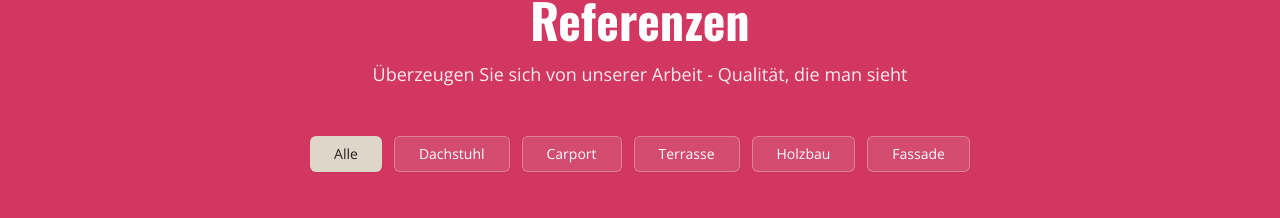
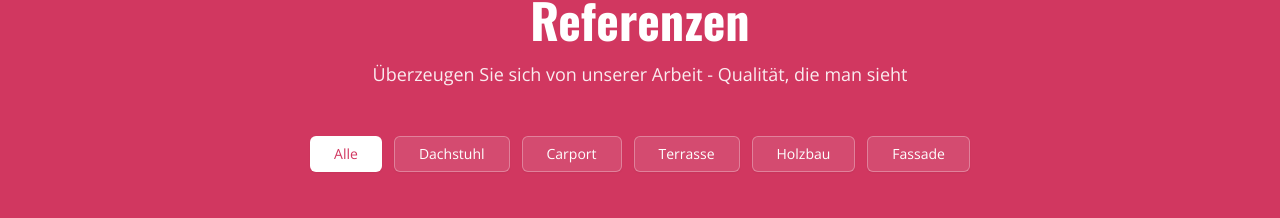
Before and after one commit to alandolsi/zimmerei-mustermann, a React (Vite) app: page / in a window 1280 px wide. Shown: the part 3795-4013 px from the top of the page. Built offline with nearby package versions, Linux system fonts and the light colour scheme; grey boxes are pictures that could not be loaded.

Commit message:
Generated by Spark: beim  GArtenHozbau fehlt das bild und im filter wenn ein filter active ist muss weiß er wird immer mit der alte farbe dargestellt

```diff
--- a/src/components/References.tsx
+++ b/src/components/References.tsx
@@ -55,7 +55,7 @@ const projects: Project[] = [
     id: 6,
     title: 'Gartenhaus Holzbau',
     category: 'Holzbau',
-    image: 'https://images.unsplash.com/photo-1600607687644-c7171b42498b?w=800&h=600&fit=crop',
+    image: 'https://images.unsplash.com/photo-1600607687644-c7171b42498f?w=800&h=600&fit=crop',
     description: 'Maßgefertigtes Gartenhaus in nachhaltiger Holzbauweise',
   },
   {
@@ -141,7 +141,7 @@ export function References() {
               key={category}
               variant={selectedCategory === category ? 'secondary' : 'outline'}
               onClick={() => setSelectedCategory(category)}
-              className={selectedCategory === category ? 'px-6' : 'px-6 bg-primary-foreground/10 text-primary-foreground border-primary-foreground/30 hover:bg-primary-foreground/20 hover:text-primary-foreground'}
+              className={selectedCategory === category ? 'px-6 bg-primary-foreground text-primary hover:bg-primary-foreground/90' : 'px-6 bg-primary-foreground/10 text-primary-foreground border-primary-foreground/30 hover:bg-primary-foreground/20 hover:text-primary-foreground'}
             >
               {category}
             </Button>
```
